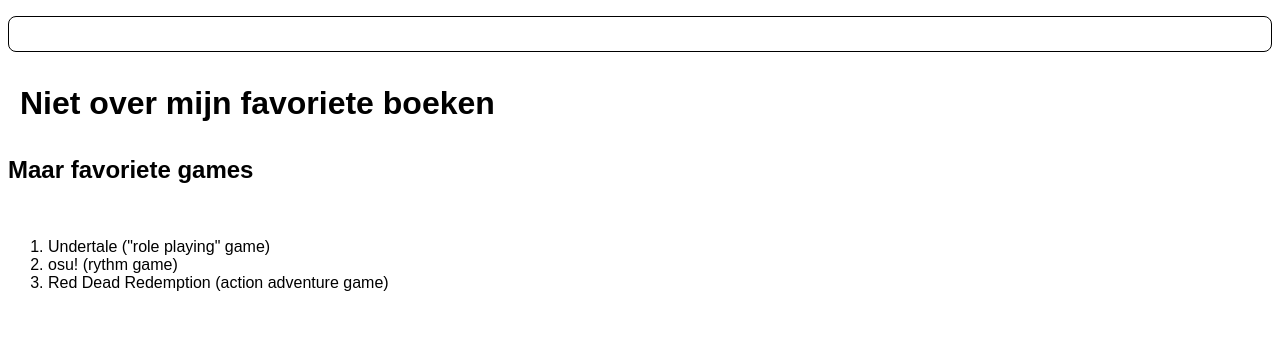
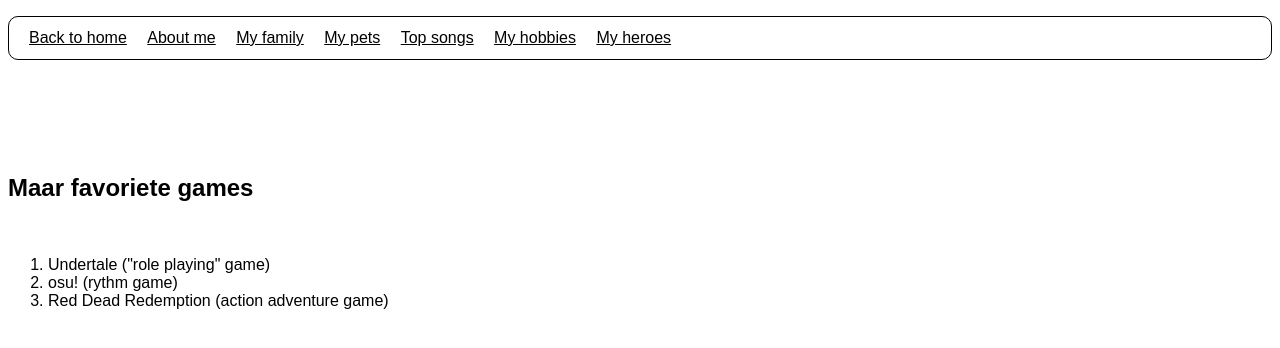
Before and after one commit to HenkSteen6001/HenkSteen6001.github.io, a plain HTML site: page Books.html in a window 1280 px wide. Drawn offline with Linux system fonts and the light colour scheme; files that its build step writes are made by us from their sources.

Commit message:
Add files via upload

```diff
--- a/simple.css
+++ b/simple.css
@@ -5,7 +5,7 @@ ul {
 	border-style: solid;
 	border-width: 1px;
 }
-h1 {
+ul {
 	padding: 12px;
 	background-color: white;
 	color: black;
@@ -18,14 +18,15 @@ ul li {
 	margin-left: 0.5em;
 }
 ul li a {
-	color: white;
+	color: black;
 }
-ul {
+h1 {
 	border-style: solid;
 	border-width: 1px;
 	padding: 0.5em;
 	border-radius: 0.5em;
 	background-color: 0.5em;
+	color: white;
 }
 p {
 	color: white;
```
Also changed, not shown: index.html (+1 -1 lines).
